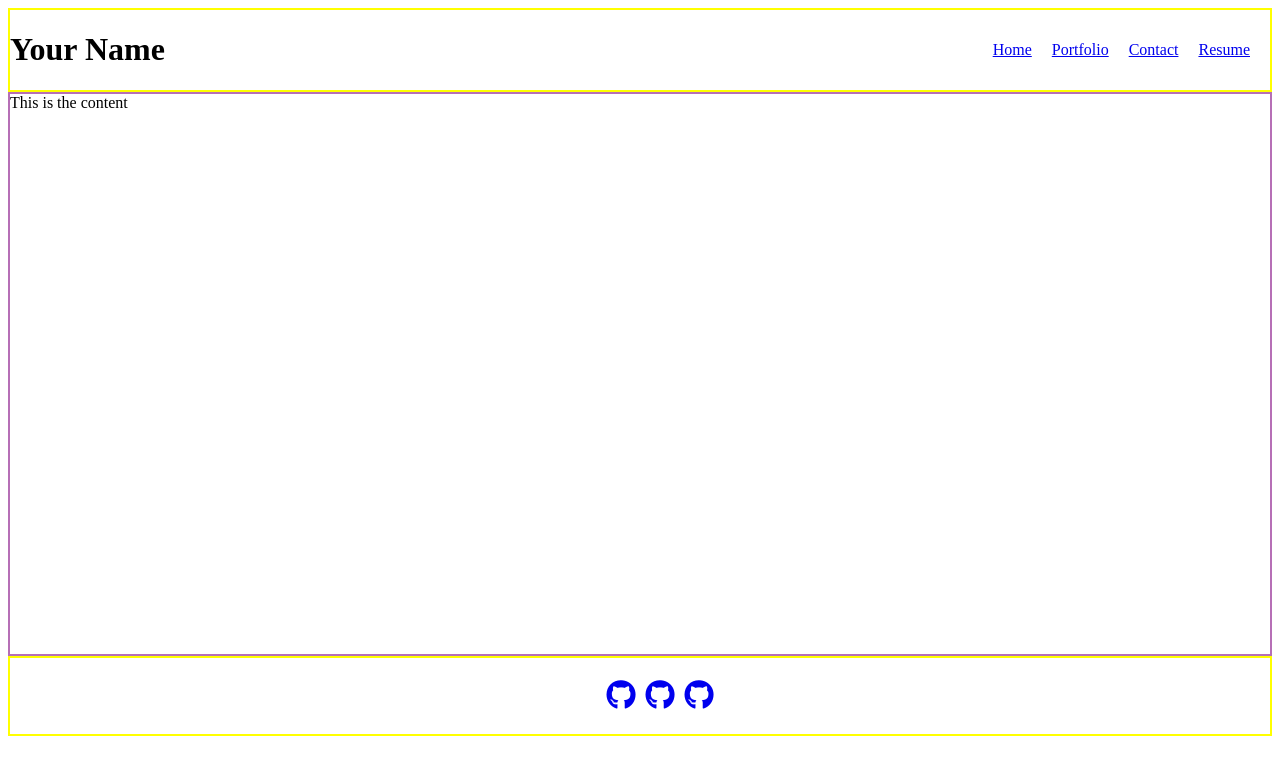
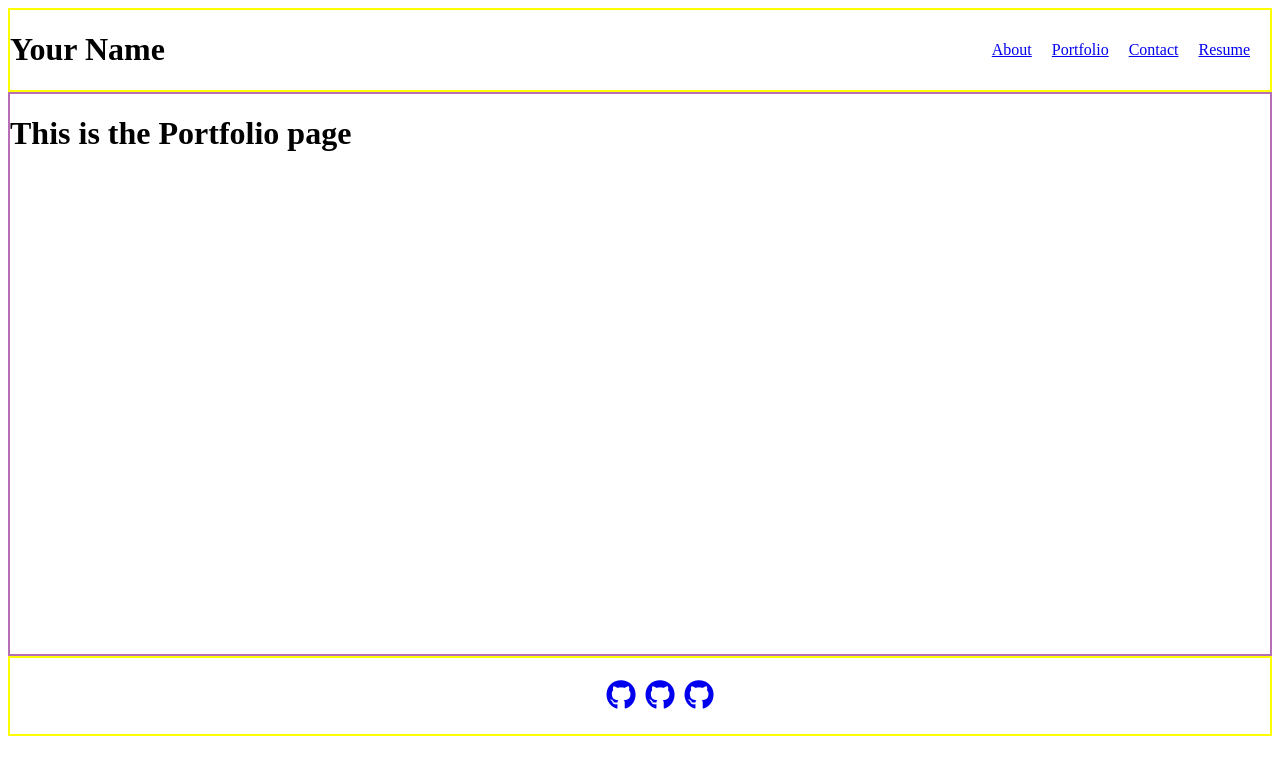
Before and after one commit to Faiza-Haque/ReactPortfolio, a React (Vite) app: page /portfolio in a window 1280 px wide. Shown: the top 774 px of the page. Built offline with nearby package versions, Linux system fonts and the light colour scheme.

Commit message:
add react routing

```diff
--- a/package.json
+++ b/package.json
@@ -11,7 +11,8 @@
   },
   "dependencies": {
     "react": "^18.3.1",
-    "react-dom": "^18.3.1"
+    "react-dom": "^18.3.1",
+    "react-router-dom": "^6.26.1"
   },
   "devDependencies": {
     "@eslint/js": "^9.9.0",
--- a/src/App.jsx
+++ b/src/App.jsx
@@ -1,12 +1,16 @@
 import './App.css'
 import Header from './components/Header'
 import Footer from './components/Footer'
+
+import { Outlet } from 'react-router-dom'
 
 function App() {
   return (
     <>
       <Header />
-      <main>This is the content</main>
+      <main>
+        <Outlet />
+      </main>
       <Footer />
     </>
   )
--- a/src/components/Header.jsx
+++ b/src/components/Header.jsx
@@ -3,10 +3,10 @@ function Header() {
         <header>
             <h1>Your Name</h1>
             <ul id="header-links-container">
-            <li><a href='#'>Home</a></li>
-            <li><a href='#'>Portfolio</a></li>
-            <li><a href='#'>Contact</a></li>
-            <li><a href='#'>Resume</a></li>
+            <li><a href='/'>About</a></li>
+            <li><a href='/portfolio'>Portfolio</a></li>
+            <li><a href='/Contact'>Contact</a></li>
+            <li><a href='/Resume'>Resume</a></li>
             </ul>
         </header>
     )
--- a/src/main.jsx
+++ b/src/main.jsx
@@ -2,9 +2,42 @@ import { StrictMode } from 'react'
 import { createRoot } from 'react-dom/client'
 import App from './App.jsx'
 import './index.css'
+import About from "./pages/About.jsx"
+import Portfolio from "./pages/Portfolio.jsx"
+import Contact from "./pages/Contact.jsx"
+import Resume from "./pages/Resume.jsx"
+
+
+import { createBrowserRouter, RouterProvider } from 'react-router-dom'
+
+const router = createBrowserRouter([
+  {
+    path: '/',
+    element: <App />,
+    children: [
+      {
+        path: "/",
+        element: <About />
+      },
+      {
+        path: "/portfolio",
+        element: <Portfolio />
+      },
+
+
+      {
+        path: "/Contact",
+        element: <Contact />
+
+      },
+      {
+        path: "/Resume",
+        element: <Resume />
+      },
+    ]
+  }
+])
 
 createRoot(document.getElementById('root')).render(
-  <StrictMode>
-    <App />
-  </StrictMode>,
+  <RouterProvider router={router}></RouterProvider>,
 )
--- /dev/null
+++ b/src/pages/About.jsx
@@ -0,0 +1,9 @@
+function About () {
+    return (
+        <>
+            <h1>This is the About page</h1>
+        </>
+    )
+}
+
+export default About;
--- /dev/null
+++ b/src/pages/Contact.jsx
@@ -0,0 +1,9 @@
+function Contact () {
+    return (
+        <>
+            <h1>This is the Contact page</h1>
+        </>
+    )
+}
+
+export default Contact;
--- /dev/null
+++ b/src/pages/Portfolio.jsx
@@ -0,0 +1,9 @@
+function Portfolio () {
+    return (
+        <>
+            <h1>This is the Portfolio page</h1>
+        </>
+    )
+}
+
+export default Portfolio;
--- /dev/null
+++ b/src/pages/Resume.jsx
@@ -0,0 +1,9 @@
+function Resume () {
+    return (
+        <>
+            <h1>This is the Resume page</h1>
+        </>
+    )
+}
+
+export default Resume;
```
Also changed, not shown: 1 other file (tests, documents, lock files or other folders).
